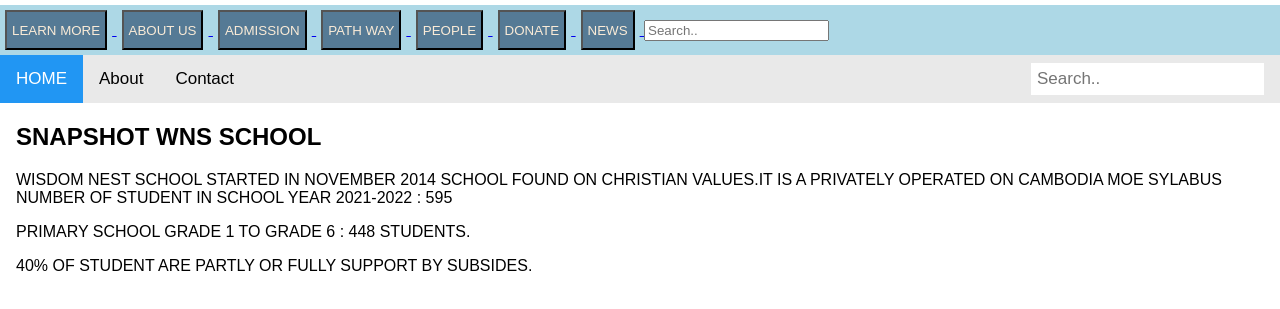
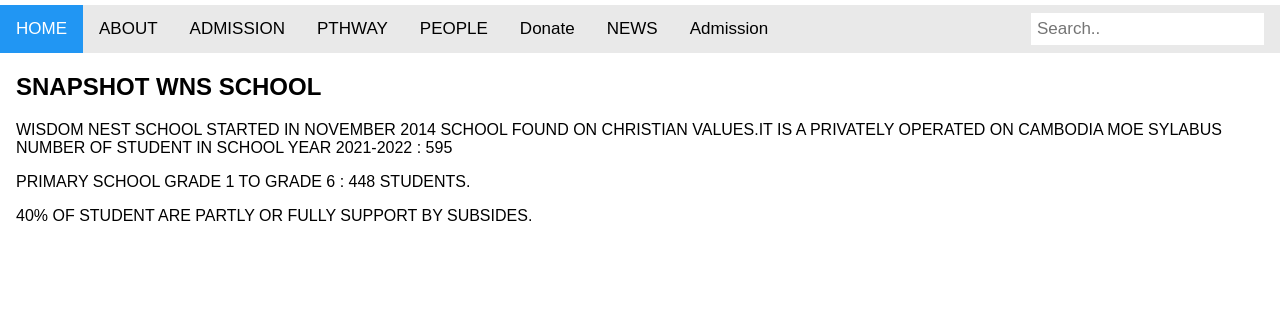
Before and after one commit to Thornsopanha/school_website, a plain HTML site: page index.html in a window 1280 px wide. Shown: the part 255-564 px from the top of the page. Drawn offline with Linux system fonts and the light colour scheme.

Commit message:
update search bar

```diff
--- a/index.html
+++ b/index.html
@@ -19,37 +19,17 @@
     <h1 id="schoolname"> WISDOM NEST SCHOOOL</h1>
     </tr>
     </div>
-    <div id="div2">
-    <span class="navbar-toggler-icon"></span>
-
-    <a href="toolBar/Learnmore.html"></href>
-    <button id="button1">LEARN MORE</button>
-    </a>
-    <a href="toolBar/about.html">
-    <button id="button1">ABOUT US </button>
-    </a>
-    <a href="toolBar/Admission.html">
-    <button id="button1">ADMISSION</button>
-    </a>
-    <a href="toolBar/Pathway.html">
-    <button id="button1">PATH WAY</button>
-    </a>
-    <a href="toolBar/People.html">
-    <button id="button1">PEOPLE</button>
-    </a>
-    <a href="toolBar/Donate.html">
-    <button id="button1">DONATE</button>
-    </a>
-    <a href="toolBar/News.html">
-    <button id="button1">NEWS</button>
-    <input id="search" type="text" placeholder="Search..">
-    </a>
 </div>
 <div>
     <div class="topnav">
-        <a class="active" href="#home">HOME</a>
-        <a href="#about">About</a>
-        <a href="#contact">Contact</a>
+        <a class="active" href="index.html">HOME</a>
+        <a href="toolBar/about.html">ABOUT</a>
+        <a href="toolBar/Admission.html">ADMISSION</a>
+        <a href="toolBar/Pathway.html">PTHWAY</a>
+        <a href="toolBar/People.html">PEOPLE</a>
+        <a href="toolBar/Donate.html">Donate</a>
+        <a href="toolBar/News.html">NEWS</a>
+        <a href="toolBar/Admission.html">Admission</a>
         <input type="text" placeholder="Search..">
       </div>
 
--- a/style.css
+++ b/style.css
@@ -26,20 +26,6 @@
     width:auto;
     height:250px;
     border: 2px;
-    margin: 5px;
-    padding: 5px;
-}
-#div2{
-    width: auto;
-    height: 50px;
-    background-color: lightblue;
-}
-#button1{
-    background-color: #557A95;
-    color: antiquewhite;
-    columns: auto;
-    width: auto;
-    height: 40px;
     margin: 5px;
     padding: 5px;
 }
```
